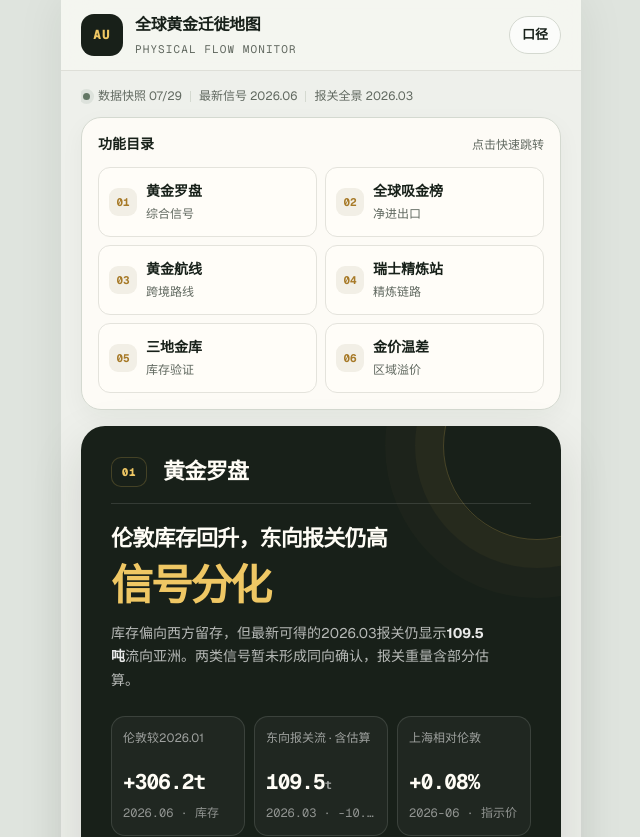
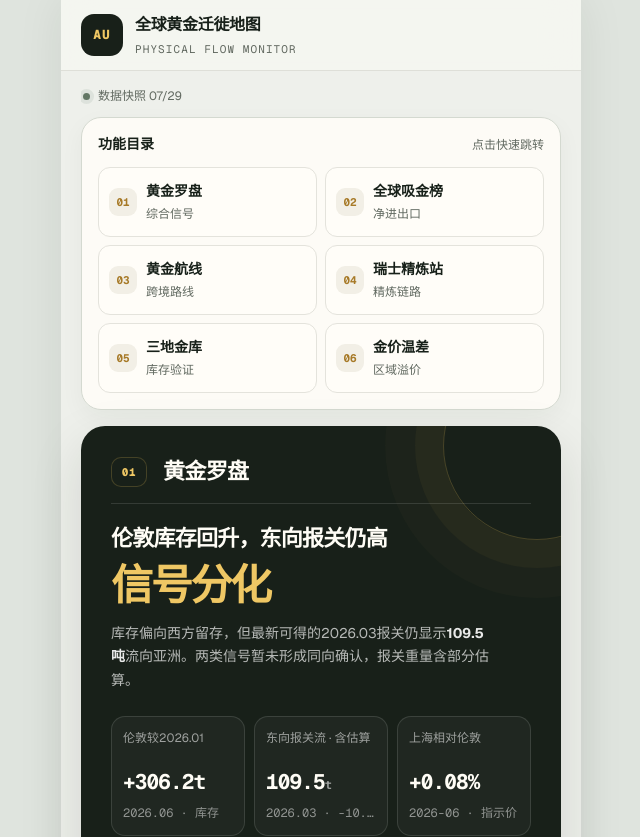
Before and after one commit to JennyChiu68/gold-migration, a Next.js app: page / in a window 1280 px wide. Shown: the top 837 px of the page, without its empty margins (319-959 px from the left). Built offline with nearby package versions, Linux system fonts and the light colour scheme.

Commit message:
Simplify dashboard header

```diff
--- a/app/globals.css
+++ b/app/globals.css
@@ -78,7 +78,7 @@ summary:focus-visible {
   top: 0;
   z-index: 30;
   display: grid;
-  grid-template-columns: auto 1fr auto;
+  grid-template-columns: auto minmax(0, 1fr);
   gap: 12px;
   align-items: center;
   margin: 0 -16px;
@@ -122,20 +122,6 @@ summary:focus-visible {
   font-family: var(--font-geist-mono), monospace;
   font-size: 11px;
   letter-spacing: 0.1em;
-}
-
-.source-link {
-  display: inline-flex;
-  min-height: 38px;
-  align-items: center;
-  padding: 0 12px;
-  border: 1px solid var(--line);
-  border-radius: 999px;
-  background: rgba(255, 255, 255, 0.66);
-  color: var(--ink);
-  font-size: 13px;
-  font-weight: 700;
-  text-decoration: none;
 }
 
 .status-line {
@@ -252,12 +238,6 @@ summary:focus-visible {
   box-shadow: 0 0 0 4px rgba(102, 122, 105, 0.12);
 }
 
-.status-separator {
-  width: 1px;
-  height: 11px;
-  background: var(--line);
-}
-
 .hero {
   order: 4;
   position: relative;
--- a/app/page.tsx
+++ b/app/page.tsx
@@ -694,18 +694,11 @@ export default function Home() {
           <strong>全球黄金迁徙地图</strong>
           <span>PHYSICAL FLOW MONITOR</span>
         </div>
-        <a href="#method" className="source-link">
-          口径
-        </a>
       </header>
 
       <div className="status-line">
         <span className="status-dot" />
         <span>数据快照 {freshnessDate}</span>
-        <span className="status-separator" />
-        <span>最新信号 {formatPeriod(data.vaults.london.period)}</span>
-        <span className="status-separator" />
-        <span>报关全景 {formatPeriod(data.network.period)}</span>
       </div>
 
       <nav className="feature-nav" aria-label="功能目录">
```
